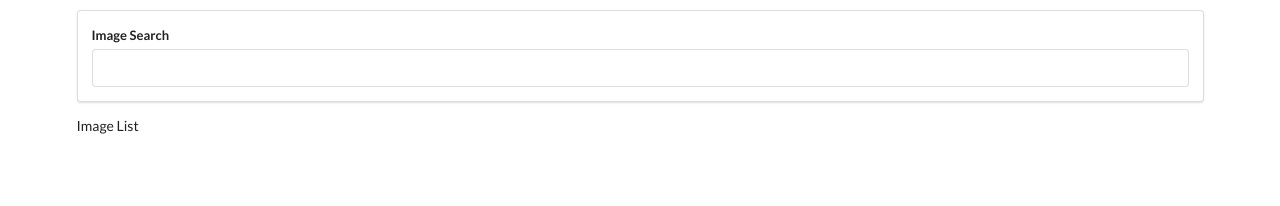
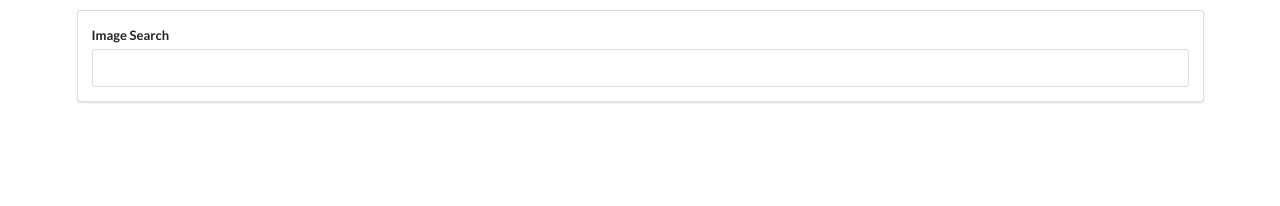
Before and after one commit to paulkshin/pics, a React (Create React App) app: page / in a window 1280 px wide. Shown: the top 206 px of the page. Built offline with nearby package versions, Linux system fonts and the light colour scheme.

Commit message:
more imagelist

```diff
--- a/src/components/ImageList.js
+++ b/src/components/ImageList.js
@@ -1,9 +1,11 @@
 import React from "react";
 
 const ImageList = (props) => {
-  console.log(props.images);
+  const images = props.images.map((image) => {
+    return <img src={image.urls.regular} />;
+  });
 
-  return <div>Image List</div>;
+  return <div>{images}</div>;
 };
 
 export default ImageList;
```
